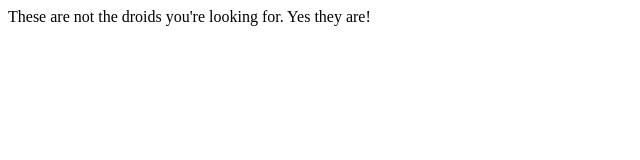
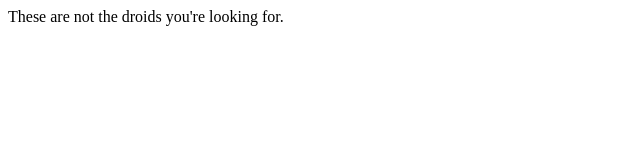
Before and after one commit to kriswill/kriswill.github.com, a plain HTML site: page index.html in a window 1280 px wide. Shown: the whole page, without its empty margins (0-640 px from the left). Drawn offline with Linux system fonts and the light colour scheme.

Commit message:
Update index.html

```diff
--- a/index.html
+++ b/index.html
@@ -2,7 +2,5 @@
   <head><title>kris.net</title></head>
   <body>
     These are not the droids you're looking for.
-
-    Yes they are!
   </body>
 </html>
```
